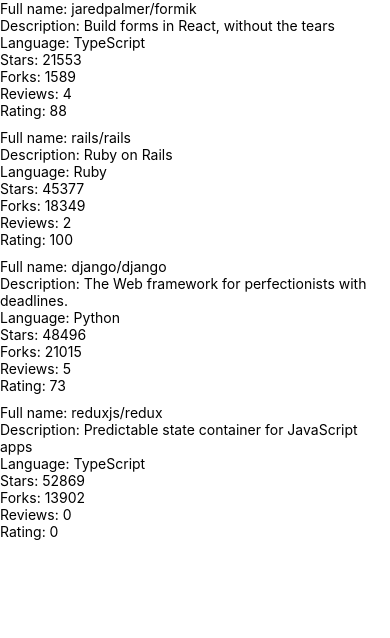
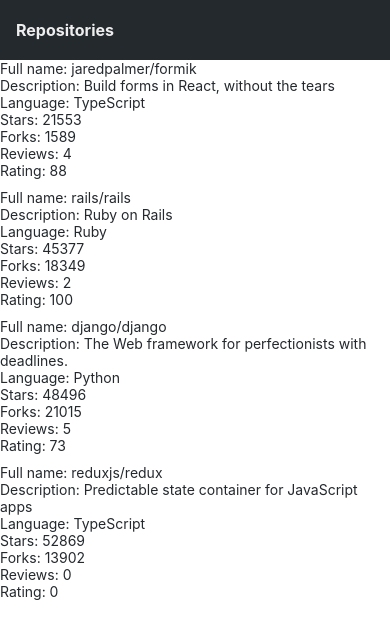
Before and after one commit to pcjens/fullstack-osa-10, a React Native app: screen / in a window 390 px wide. Shown: the top 638 px of the page. Built offline with nearby package versions, Linux system fonts and the light colour scheme.

Commit message:
Implement ex. 10.4

```diff
--- /dev/null
+++ b/src/components/AppBar.jsx
@@ -0,0 +1,26 @@
+import { View, StyleSheet } from 'react-native';
+import Constants from 'expo-constants';
+import theme from '../theme';
+import AppBarTab from './AppBarTab';
+
+const styles = StyleSheet.create({
+    container: {
+        padding: 16,
+        paddingTop: Constants.statusBarHeight + 20,
+        paddingBottom: 20,
+        display: 'flex',
+        flexDirection: 'row',
+        gap: 24,
+        backgroundColor: theme.colors.appBarBackground,
+    },
+});
+
+const AppBar = () => {
+    return (
+        <View style={styles.container}>
+            <AppBarTab name='Repositories' />
+        </View>
+    );
+};
+
+export default AppBar;
--- /dev/null
+++ b/src/components/AppBarTab.jsx
@@ -0,0 +1,20 @@
+import { StyleSheet, Pressable } from "react-native";
+import Text from "./Text";
+import theme from "../theme";
+
+const styles = StyleSheet.create({
+    tab: {
+        backgroundColor: theme.colors.appBarBackground,
+        color: theme.colors.appBarText,
+    },
+});
+
+const AppBarTab = ({ name }) => {
+    return (
+        <Pressable>
+            <Text style={styles.tab} fontSize='subheading' fontWeight='bold'>{name}</Text>
+        </Pressable>
+    );
+};
+
+export default AppBarTab;
--- a/src/components/Main.jsx
+++ b/src/components/Main.jsx
@@ -1,10 +1,9 @@
-import Constants from 'expo-constants';
 import { StyleSheet, View } from 'react-native';
 import RepositoryList from './RepositoryList';
+import AppBar from './AppBar';
 
 const styles = StyleSheet.create({
     container: {
-        marginTop: Constants.statusBarHeight,
         flexGrow: 1,
         flexShrink: 1,
     },
@@ -13,6 +12,7 @@
 const Main = () => {
     return (
         <View style={styles.container}>
+            <AppBar />
             <RepositoryList />
         </View>
     );
--- a/src/components/RepositoryItem.jsx
+++ b/src/components/RepositoryItem.jsx
@@ -1,4 +1,5 @@
-import { Text, View } from "react-native";
+import { View } from "react-native";
+import Text from "./Text";
 
 const RepositoryItem = ({ repo }) => {
     return (
--- /dev/null
+++ b/src/components/Text.jsx
@@ -0,0 +1,39 @@
+import { Text as NativeText, StyleSheet } from 'react-native';
+
+import theme from '../theme';
+
+const styles = StyleSheet.create({
+    text: {
+        color: theme.colors.textPrimary,
+        fontSize: theme.fontSizes.body,
+        fontFamily: theme.fonts.main,
+        fontWeight: theme.fontWeights.normal,
+    },
+    colorTextSecondary: {
+        color: theme.colors.textSecondary,
+    },
+    colorPrimary: {
+        color: theme.colors.primary,
+    },
+    fontSizeSubheading: {
+        fontSize: theme.fontSizes.subheading,
+    },
+    fontWeightBold: {
+        fontWeight: theme.fontWeights.bold,
+    },
+});
+
+const Text = ({ color, fontSize, fontWeight, style, ...props }) => {
+    const textStyle = [
+        styles.text,
+        color === 'textSecondary' && styles.colorTextSecondary,
+        color === 'primary' && styles.colorPrimary,
+        fontSize === 'subheading' && styles.fontSizeSubheading,
+        fontWeight === 'bold' && styles.fontWeightBold,
+        style,
+    ];
+
+    return <NativeText style={textStyle} {...props} />;
+};
+
+export default Text;
--- /dev/null
+++ b/src/theme.js
@@ -0,0 +1,22 @@
+const theme = {
+    colors: {
+        textPrimary: '#24292e',
+        textSecondary: '#586069',
+        primary: '#0366d6',
+        appBarBackground: '#24292e',
+        appBarText: '#eeeeee',
+    },
+    fontSizes: {
+        body: 14,
+        subheading: 16,
+    },
+    fonts: {
+        main: 'System',
+    },
+    fontWeights: {
+        normal: '400',
+        bold: '700',
+    },
+};
+
+export default theme;
```
